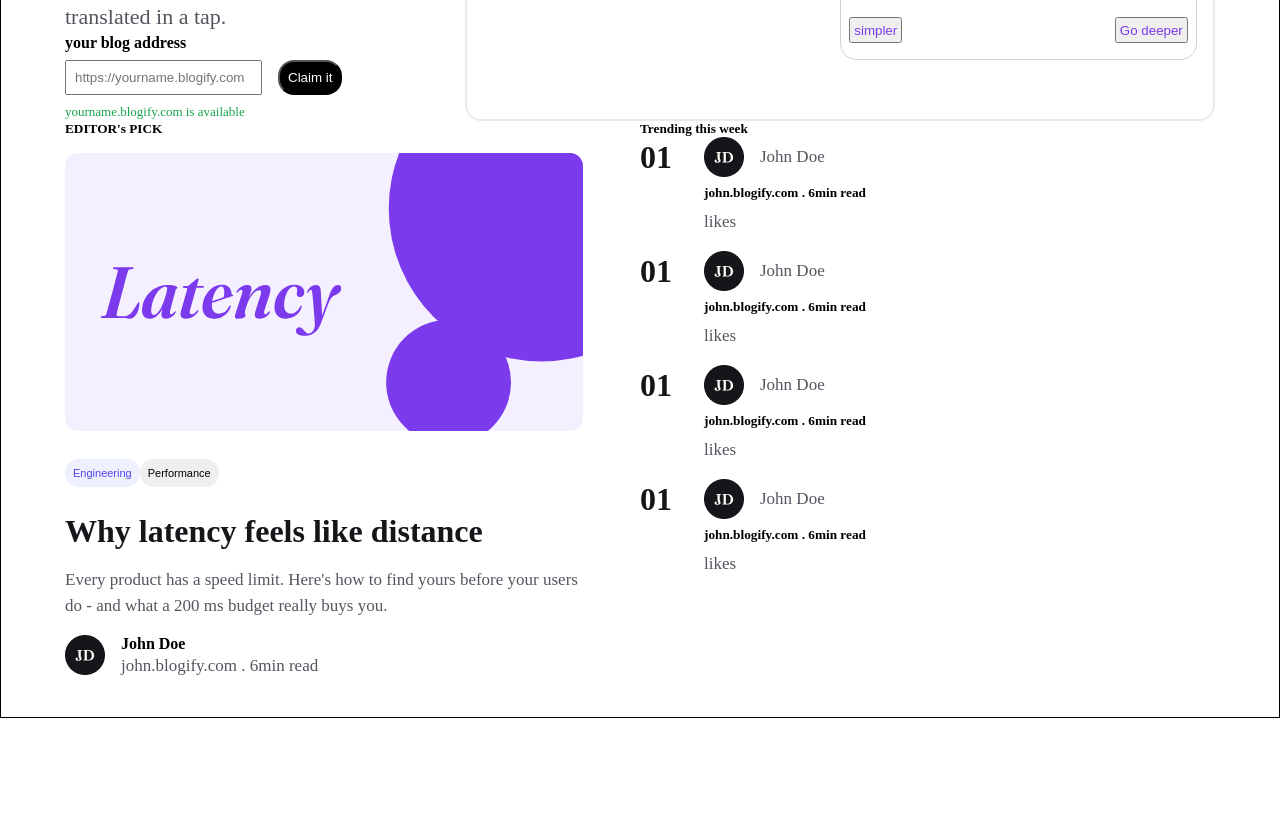
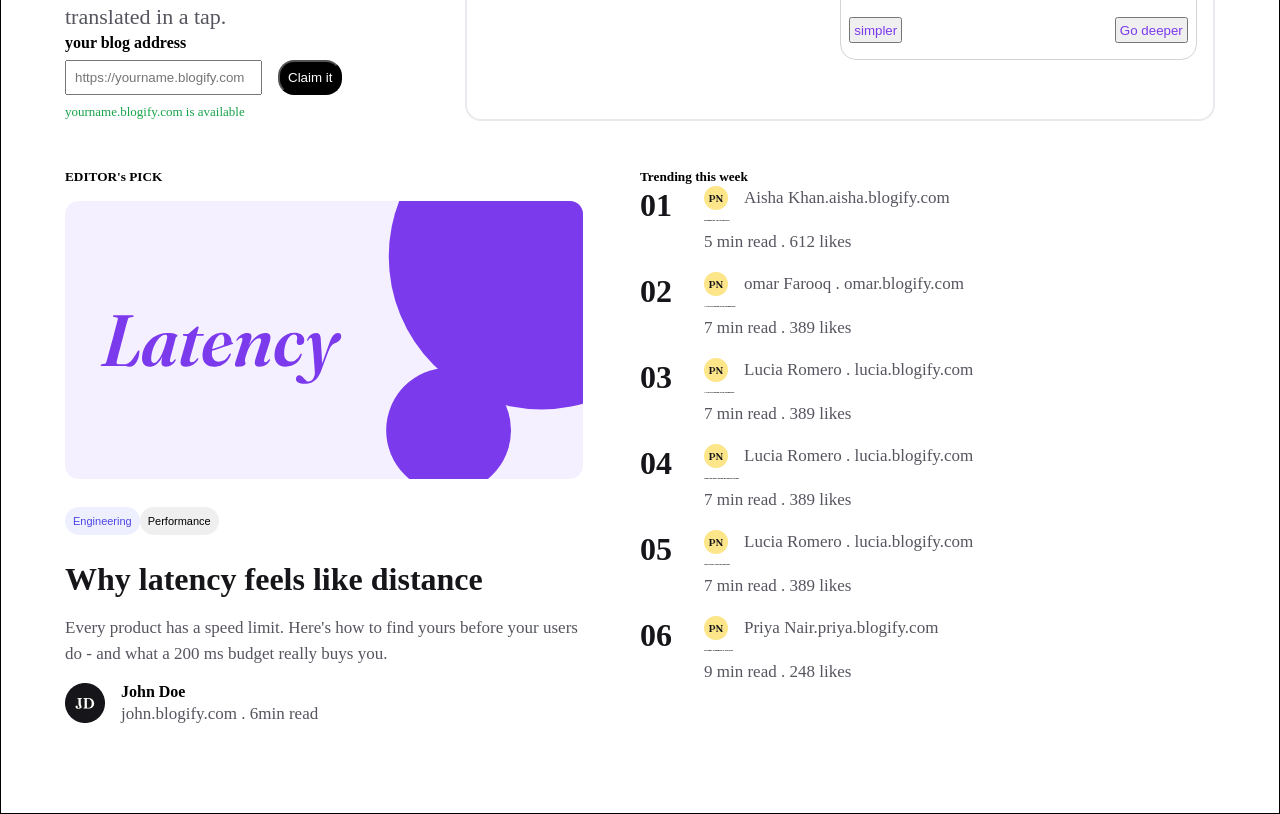
Before and after one commit to sahiba2503/currentProject, a React (Vite) app in the folder vite-project/: page / in a window 1280 px wide. Shown: the part 360-1174 px from the top of the page. Before the commit the page ends 1078 px from the top, so only its background shows below. Built offline with nearby package versions, Linux system fonts and the light colour scheme.

Commit message:
add module

```diff
--- a/vite-project/src/component/Home.jsx
+++ b/vite-project/src/component/Home.jsx
@@ -1,6 +1,5 @@
 import Navbar from "./Navbar";
-import cover from "../assets/cover.svg";
-import avatar from "../assets/Avatar.png";
+import Latency from "./Latency";
 function Home() {
   return (
     <div>
@@ -52,76 +51,7 @@ function Home() {
             </div>
           </div>
         </div>
-        <div className='letencyContainer'>
-          <div className="letencyContent">
-          <h5>EDITOR's PICK</h5>
-          <div className="letencyimg">
-          <img src={cover} alt='' />
-          </div>
-
-
-            <div className="eng-per-btn">
-             <button className="eng">Engineering</button>
-               <button className="per">Performance</button>
-             </div>
-
-          <h3>Why latency feels like distance</h3>
-          <p>
-            Every product has a speed limit. Here's how to find yours before
-            your users do - and what a 200 ms budget really buys you.
-          </p>
-          <div>
-
-            <div className="jD-logo">
-              <img src={avatar} alt="" />
-              <div className="jd-detail">
-               <strong>John Doe</strong>
-              <p>john.blogify.com . 6min read</p>
-              </div>
-
-            </div>
-          </div>
-          </div>
-          <div className="trendingContainer">
-            <h5>Trending this week </h5>
-            <div className="trending-list-container">
-            <div className="list-container">
-              <h3>01</h3>
-              <div className="list-detail">
-               <div className="list-heading"><img src={avatar} alt="" /> <p>John Doe</p></div>
-              <h5>john.blogify.com . 6min read</h5>
-              <p>likes</p>
-
-              </div>
-              </div>
-              <div className="list-container">
-              <h3>01</h3>
-              <div className="list-detail">
-               <div className="list-heading"><img src={avatar} alt="" /> <p>John Doe</p></div>
-              <h5>john.blogify.com . 6min read</h5>
-              <p>likes</p>
-              </div>
-              </div>
-              <div className="list-container">
-              <h3>01</h3>
-              <div className="list-detail">
-               <div className="list-heading"><img src={avatar} alt="" /> <p>John Doe</p></div>
-              <h5>john.blogify.com . 6min read</h5>
-              <p>likes</p>
-              </div>
-              </div>
-              <div className="list-container">
-              <h3>01</h3>
-              <div className="list-detail">
-               <div className="list-heading"><img src={avatar} alt="" /> <p>John Doe</p></div>
-               <h5>john.blogify.com . 6min read</h5>
-              <p>likes</p>
-              </div>
-              </div>
-            </div>
-
-          </div>
-          </div>
+        <Latency />
            </div>
         </div>
 
--- /dev/null
+++ b/vite-project/src/component/Latency.jsx
@@ -0,0 +1,101 @@
+
+import cover from "../assets/cover.svg";
+import avatar from "../assets/Avatar.png";
+import avatar2 from "../assets/Avatar (2).png";
+function Latency() {
+  return (
+    <div>
+      <div className='letencyContainer'>
+          <div className="letencyContent">
+          <h5>EDITOR's PICK</h5>
+          <div className="letencyimg">
+          <img src={cover} alt='' />
+          </div>
+
+
+            <div className="eng-per-btn">
+             <button className="eng">Engineering</button>
+               <button className="per">Performance</button>
+             </div>
+
+          <h3>Why latency feels like distance</h3>
+          <p>
+            Every product has a speed limit. Here's how to find yours before
+            your users do - and what a 200 ms budget really buys you.
+          </p>
+          <div>
+
+            <div className="jD-logo">
+              <img src={avatar} alt="" />
+              <div className="jd-detail">
+               <strong>John Doe</strong>
+              <p>john.blogify.com . 6min read</p>
+              </div>
+
+            </div>
+          </div>
+          </div>
+          <div className="trendingContainer">
+            <h5>Trending this week </h5>
+            <div className="trending-list-container">
+
+              <div className="list-container">
+              <h3>01</h3>
+              <div className="list-detail">
+               <div className="list-heading"><img src={avatar2} alt="" /> <p>Aisha Khan.aisha.blogify.com</p></div>
+              <h5>Designing for the second read</h5>
+              <p>5 min read . 612 likes</p>
+              </div>
+              </div>
+              <div className="list-container">
+              <h3>02</h3>
+              <div className="list-detail">
+               <div className="list-heading"><img src={avatar2} alt="" /> <p>omar Farooq . omar.blogify.com</p></div>
+              <h5>A year of learning Urdu callingraphy</h5>
+              <p>7 min read . 389 likes</p>
+              </div>
+              </div>
+              <div className="list-container">
+              <h3>03</h3>
+              <div className="list-detail">
+               <div className="list-heading"><img src={avatar2} alt="" /> <p>Lucia Romero . lucia.blogify.com</p></div>
+               <h5>A year of learning Urdu calligraphy</h5>
+              <p>7 min read . 389 likes</p>
+              </div>
+              </div>
+
+
+                <div className="list-container">
+              <h3>04</h3>
+              <div className="list-detail">
+               <div className="list-heading"><img src={avatar2} alt="" /> <p>Lucia Romero . lucia.blogify.com</p></div>
+               <h5>What tide pools taught me about systems</h5>
+              <p>7 min read . 389 likes</p>
+              </div>
+              </div>
+                <div className="list-container">
+              <h3>05</h3>
+              <div className="list-detail">
+               <div className="list-heading"><img src={avatar2} alt="" /> <p>Lucia Romero . lucia.blogify.com</p></div>
+               <h5>Why latency feels like distance</h5>
+              <p>7 min read . 389 likes</p>
+              </div>
+              </div>
+              <div className="list-container">
+              <h3>06</h3>
+              <div className="list-detail">
+               <div className="list-heading"><img src={avatar2} alt="" /> <p>Priya Nair.priya.blogify.com</p></div>
+              <h5>The quiet ecomomics of chai stalls</h5>
+              <p>9 min read . 248 likes</p>
+
+              </div>
+              </div>
+            </div>
+
+          </div>
+          </div>
+    </div>
+  )
+}
+
+export default Latency
--- a/vite-project/src/component/auth.css
+++ b/vite-project/src/component/auth.css
@@ -411,11 +411,14 @@ color:#7C3AED;
         color:#4F46E5;
      }
       .letencyContainer{
+        /* border: 1px solid red; */
+         padding: 3rem 0;
         width: 100%;
         display: flex;
         flex-direction: row;
         justify-content: space-between;
         align-content: center;
+
      }
      .letencyContainer h3{
         font-size: 32px;
@@ -477,3 +480,12 @@ color:#7C3AED;
         gap:1rem;
         align-items: center;
     }
+
+   .list-container h5{
+    font-size: 2px;
+    font-weight: 600;
+   }
+   .list-container img{
+    width: 24px;
+    height: 24px;
+   }
```
Also changed, not shown: vite-project/src/assets/Avatar (2).png (added).
